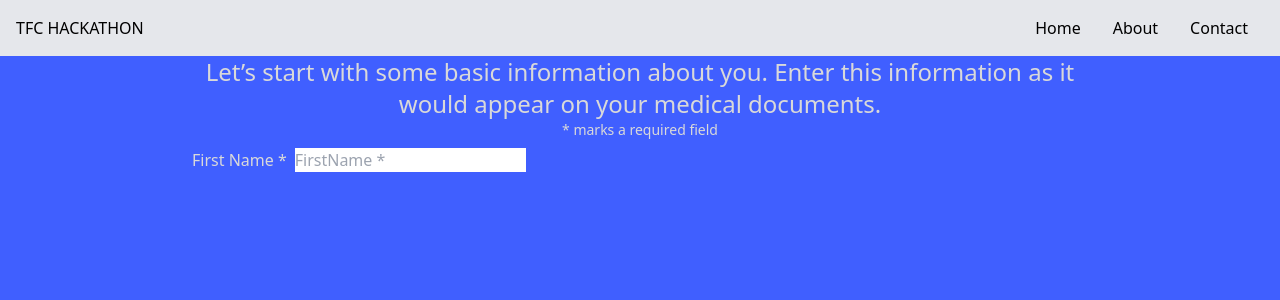
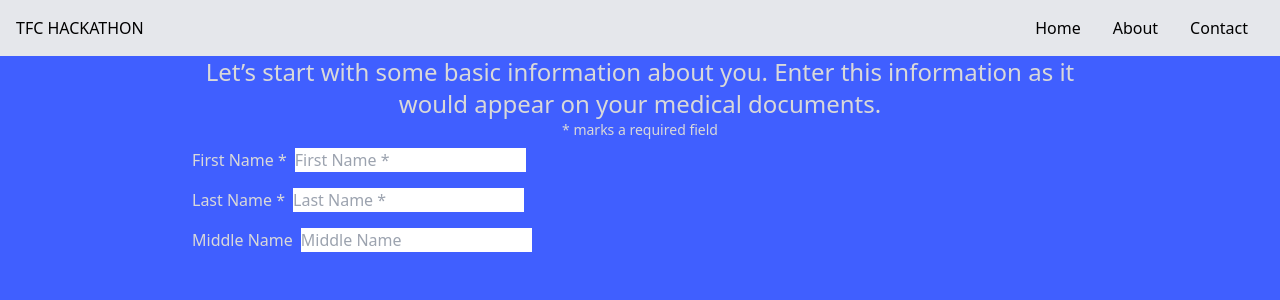
Before and after one commit to KingTingTheGreat/tfc-hackathon, a Next.js app: page /sign-up in a window 1280 px wide. Shown: the top 300 px of the page. Built offline with nearby package versions, Linux system fonts and the light colour scheme.

Commit message:
Created an input component and added last name and middle name fields

```diff
--- a/app/sign-up/page.tsx
+++ b/app/sign-up/page.tsx
@@ -1,10 +1,27 @@
 "use client";
 import { useState, useEffect } from "react";
+
+const InputField = ({ label, value, setValue, required }: { label: string, value: string, setValue: any, required: boolean}) => {
+	return (
+		<div className="flex items-center">
+			<h4>{label}</h4>
+			<input
+				type="text"
+				className="m-2 text-black"
+				value={value}
+				placeholder={label}
+				required={required}
+				onChange={(e) => setValue(e.target.value)}
+			/>
+		</div>
+	);
+};
 
 export default function SignUp() {
 	const [firstName, setFirstName] = useState("");
 	const [lastName, setLastName] = useState("");
 	const [middleName, setMiddleName] = useState("");
+
 
 	return (
 		<main className="flex min-h-11/12 items-center justify-center">
@@ -16,17 +33,9 @@ export default function SignUp() {
 				<p className="text-sm">* marks a required field</p>
 				<p>{lastName}</p>
 				<p>{middleName}</p>
-				<div className="flex items-center">
-					<h4>First Name *</h4>
-					<input
-						type="text"
-						className="m-2 text-black"
-						value={firstName}
-						placeholder="FirstName *"
-						required={true}
-						onChange={(e) => setFirstName(e.target.value)}
-					/>
-				</div>
+				<InputField label='First Name *' value = {firstName} setValue = {setFirstName} required={true}/>
+				<InputField label='Last Name *' value = {lastName} setValue = {setLastName} required={true}/>
+				<InputField label='Middle Name' value = {middleName} setValue = {setMiddleName} required={false}/>
 			</div>
 		</main>
 	);
```
